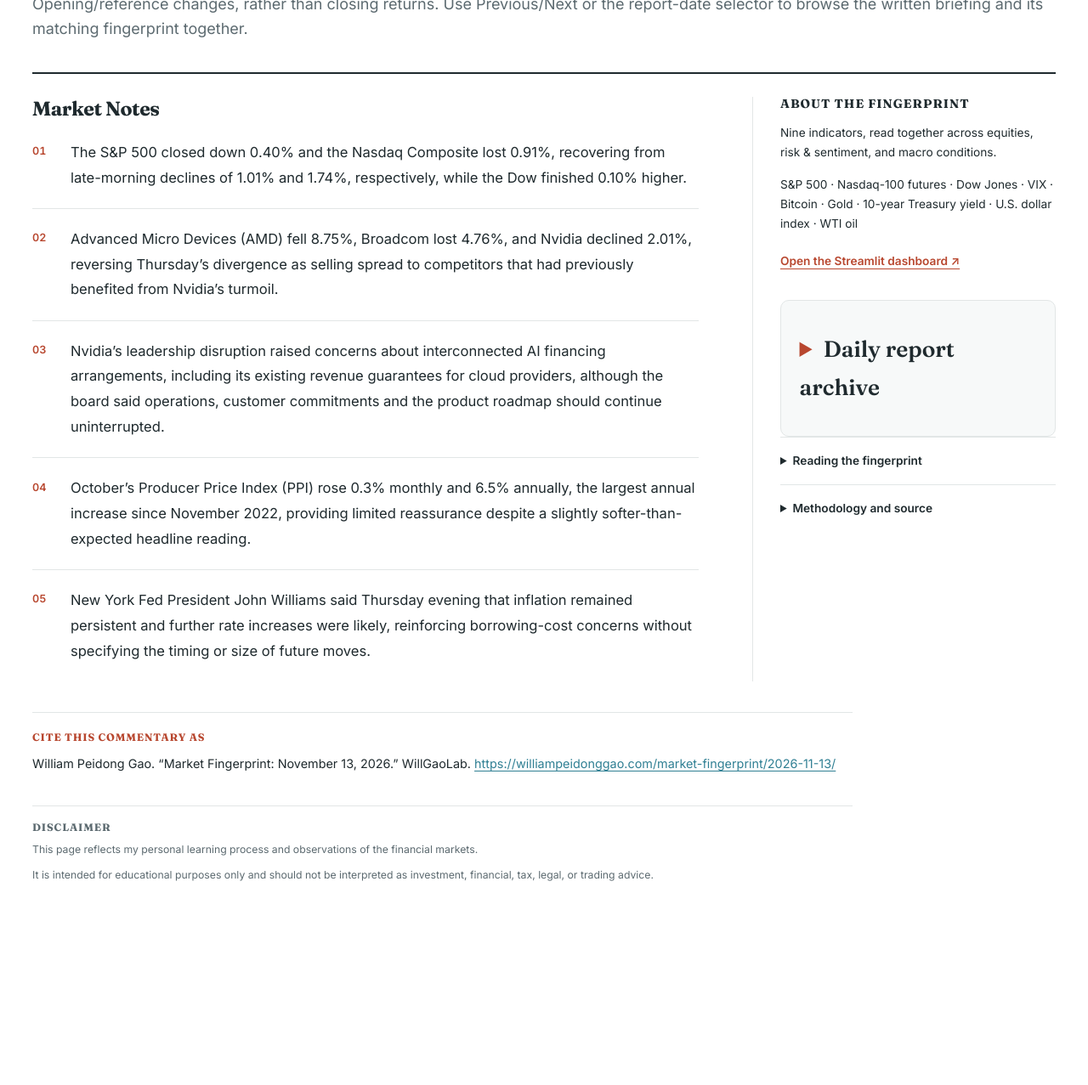
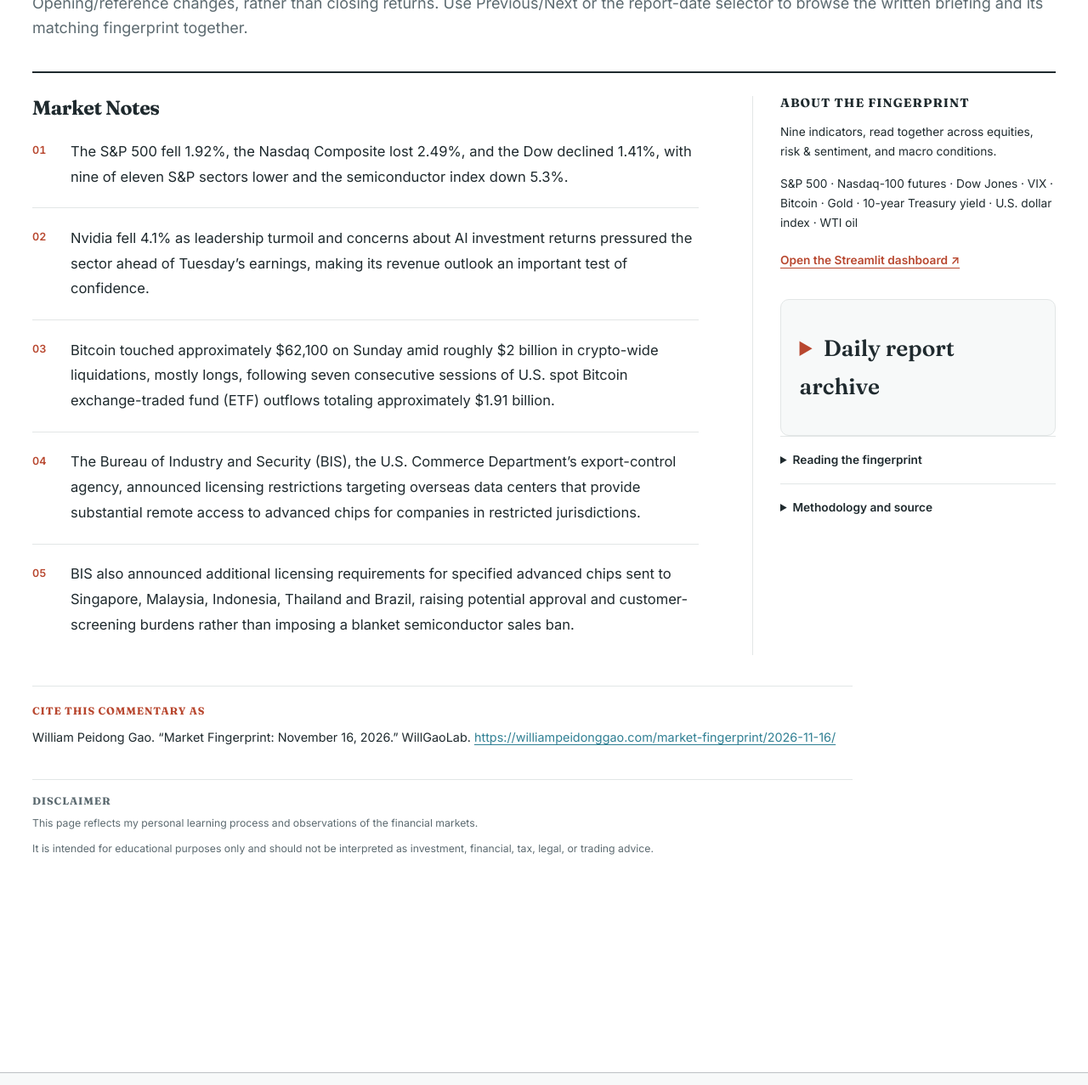
Before and after one commit to PeidongGao/WilliamGaoWeb, a Jekyll site: the page built from _pages/market-fingerprint.md, in a window 1280 px wide and 1400 px high, scrolled down 1741 px, cut to the strip 92-1369 px from the top of the window. Shown: the whole strip at 85% size. Built offline with Jekyll 4.4.1, drawn with Linux system fonts in a browser that asks for light colours; some of the changed text lies outside the part shown.

Commit message:
Publish November 16 market fingerprint

```diff
--- a/_data/market_commentary.yml
+++ b/_data/market_commentary.yml
@@ -1,3 +1,13 @@
+- date: "2026-11-16"
+  summary: "At their recorded openings, the S&P 500 fell 0.63%, Nasdaq-100 futures rose 0.10%, and the Dow declined 0.15%. The Cboe Volatility Index (VIX) rose 3.63%, Bitcoin fell 0.53% from its UTC reference at collection, and gold slipped 0.43%. The 10-year Treasury yield fell 0.29% in relative terms, the U.S. dollar index edged up 0.001%, and West Texas Intermediate (WTI) crude rose 0.10%."
+  key_observation: "Broad equity losses and Bitcoin’s weekend plunge reflected weakening risk appetite, as artificial intelligence (AI) concerns, tighter chip controls and crypto deleveraging outweighed modest Treasury-yield relief."
+  market_notes:
+    - "The S&P 500 fell 1.92%, the Nasdaq Composite lost 2.49%, and the Dow declined 1.41%, with nine of eleven S&P sectors lower and the semiconductor index down 5.3%."
+    - "Nvidia fell 4.1% as leadership turmoil and concerns about AI investment returns pressured the sector ahead of Tuesday’s earnings, making its revenue outlook an important test of confidence."
+    - "Bitcoin touched approximately $62,100 on Sunday amid roughly $2 billion in crypto-wide liquidations, mostly longs, following seven consecutive sessions of U.S. spot Bitcoin exchange-traded fund (ETF) outflows totaling approximately $1.91 billion."
+    - "The Bureau of Industry and Security (BIS), the U.S. Commerce Department’s export-control agency, announced licensing restrictions targeting overseas data centers that provide substantial remote access to advanced chips for companies in restricted jurisdictions."
+    - "BIS also announced additional licensing requirements for specified advanced chips sent to Singapore, Malaysia, Indonesia, Thailand and Brazil, raising potential approval and customer-screening burdens rather than imposing a blanket semiconductor sales ban."
+
 - date: "2026-11-13"
   summary: "At their recorded openings, the S&P 500 rose 0.32%, Nasdaq-100 futures gained 0.05%, and the Dow advanced 0.37%. The Cboe Volatility Index (VIX) rose 0.43%, Bitcoin fell 4.24% from its UTC reference at collection, and gold futures slipped 0.05%. The 10-year Treasury yield rose 0.90% in relative terms, the U.S. dollar index gained 0.06%, and West Texas Intermediate (WTI) crude rose 0.06%."
   key_observation: "Nvidia’s problems spread into a broader artificial intelligence (AI) and semiconductor selloff as persistent inflation sustained rate-hike concerns, although the major indexes recovered part of their intraday losses."
```
